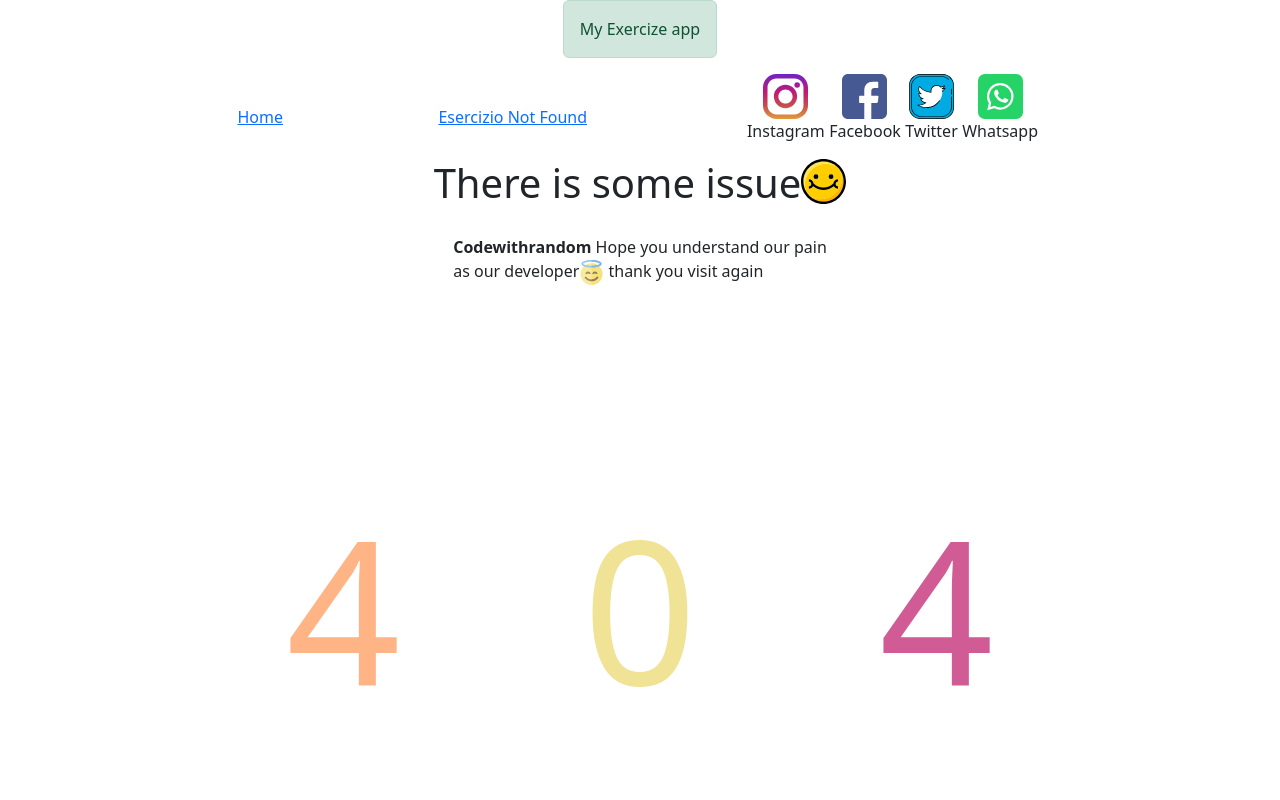
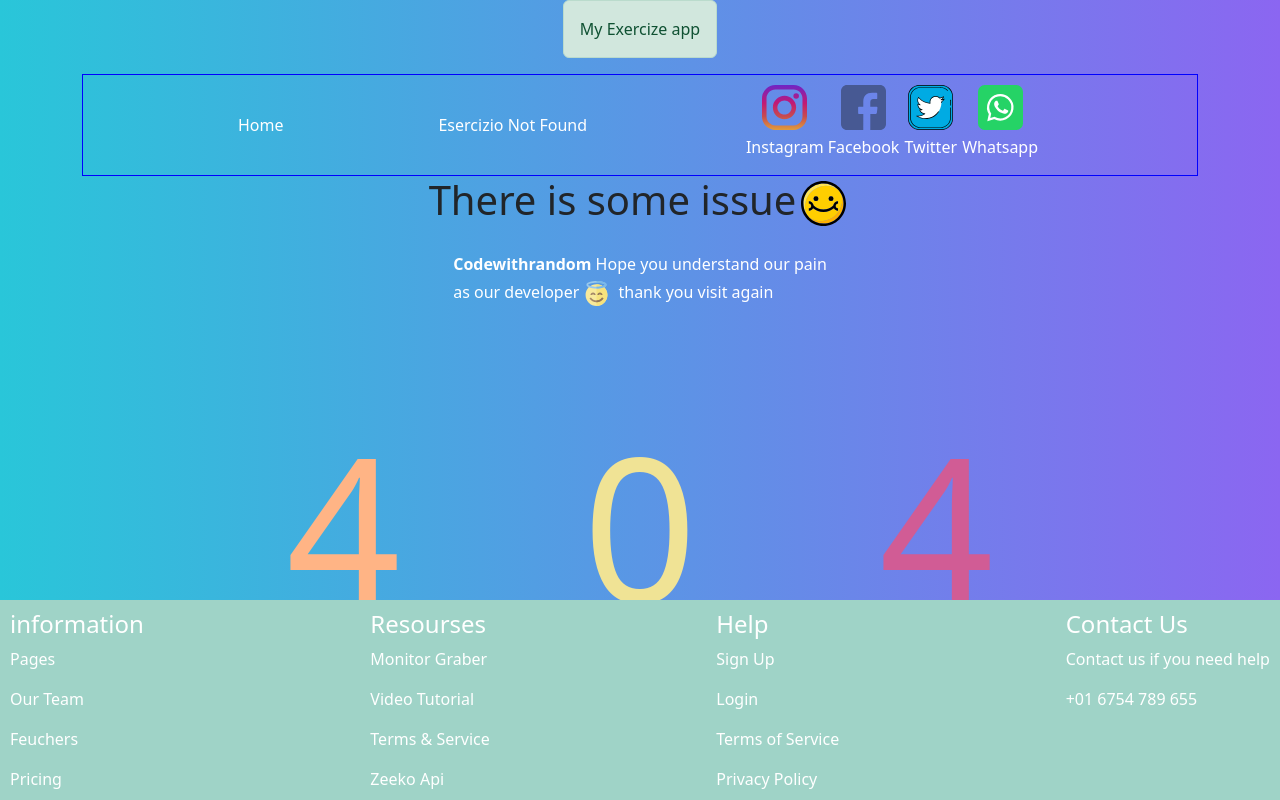
Before and after one commit to Castels88/CodeWithRandom, a React (Create React App) app in the folder my-app/: page /notFound in a window 1280 px wide. Shown: the top 800 px of the page. Built offline with nearby package versions, Linux system fonts and the light colour scheme.

Commit message:
addin footer component

```diff
--- a/my-app/package.json
+++ b/my-app/package.json
@@ -13,6 +13,7 @@
     "react-router": "^6.4.2",
     "react-router-dom": "^6.4.2",
     "react-scripts": "5.0.1",
+    "swr": "^1.3.0",
     "web-vitals": "^2.1.4"
   },
   "scripts": {
--- a/my-app/src/App.js
+++ b/my-app/src/App.js
@@ -3,6 +3,7 @@ import NotFound from '../src/Componets/NotFound'
 import 'bootstrap/dist/css/bootstrap.min.css'
 import { Alert } from 'react-bootstrap'
 import { IconHover } from './Componets/IconHover'
+import { Footer } from './Componets/Footer'
 
 export function App() {
   return (
@@ -15,6 +16,7 @@ export function App() {
       <Routes>
         <Route path="/:notFound" element={<NotFound />} />
       </Routes>
+      <Footer />
     </div>
   )
 }
--- a/my-app/src/CSS/App.css
+++ b/my-app/src/CSS/App.css
@@ -22,7 +22,7 @@ img{
   flex-direction: column;
   align-items: center;
   width: 100%;
-  height: 100%;
+  height: 70%;
 }
 .testo{
   margin-top: 20px;
--- /dev/null
+++ b/my-app/src/CSS/Footer.css
@@ -0,0 +1,23 @@
+*{
+    margin: 0;padding: 0;
+    box-sizing: border-box;
+}
+.f_container{
+    width: 100%;
+    height: 200px;
+    display: flex;
+    justify-content: space-between;
+    position: fixed;
+    bottom: 0;
+    background-color: #9fd3c7;
+
+}
+.col_1{
+    margin: 10px;
+}
+h4{
+    color: white;
+}
+p{
+    color: white;
+}
--- a/my-app/src/CSS/IconHover.css
+++ b/my-app/src/CSS/IconHover.css
@@ -10,6 +10,8 @@
     align-items: center;
     cursor: pointer;
     transition: all .4s;
+    margin-top: 5px;
+
 }
 
 
@@ -21,21 +23,31 @@
     color: white;
     box-shadow: 0 0 50px #b315917c;
     transition: all .4s;
+    margin-top: 2px;
 
 }
 .box:nth-child(2):hover{
     width: 80px;
     background: #1877f2;
     box-shadow: 0 0 50px #1876f285;
+    margin-top: 2px;
+
 }
 
 .box:nth-child(3):hover{
     width: 80px;
     background: #1da1f2;
     box-shadow: 0 0 50px #1da0f280;
+    margin-top: 2px;
+
 }
 .box:nth-child(4):hover{
     width: 80px;
     background: #25d366;
     box-shadow: 0 0 50px #25d3657e;
+    margin-top: 2px;
+
 }
+img{
+    margin: 5px;
+}
--- a/my-app/src/index.css
+++ b/my-app/src/CSS/index.css
@@ -7,6 +7,8 @@ body {
     sans-serif;
   -webkit-font-smoothing: antialiased;
   -moz-osx-font-smoothing: grayscale;
+  background:  linear-gradient(90deg, rgb(41, 198, 217) 0%, rgb(139, 102, 241) 100%);;
+
 }
 
 code {
@@ -24,4 +26,9 @@ nav{
   width: 100%;
   justify-content: space-evenly;
   align-items: center;
+  border: 1px solid blue;
 }
+nav a{
+  color:white;
+  text-decoration: none;
+}
--- /dev/null
+++ b/my-app/src/Componets/Footer.js
@@ -0,0 +1,66 @@
+/* eslint-disable jsx-a11y/anchor-has-content */
+import '../CSS/Footer.css'
+
+export function Footer() {
+  return (
+    <div className="f_container">
+      <div className="col_1">
+        <h4>information</h4>
+        <p>
+          <a href="/"></a>Pages
+        </p>
+        <p>
+          <a href="/"></a>Our Team
+        </p>
+        <p>
+          <a href="/"></a>Feuchers
+        </p>
+        <p>
+          <a href="/"></a>Pricing
+        </p>
+      </div>
+
+      <div className="col_1">
+        <h4>Resourses</h4>
+        <p>
+          <a href="/"></a>Monitor Graber
+        </p>
+        <p>
+          <a href="/"></a>Video Tutorial
+        </p>
+        <p>
+          <a href="/"></a>Terms & Service
+        </p>
+        <p>
+          <a href="/"></a>Zeeko Api
+        </p>
+      </div>
+
+      <div className="col_1">
+        <h4>Help</h4>
+        <p>
+          <a href="/"></a>Sign Up
+        </p>
+        <p>
+          <a href="/"></a>Login
+        </p>
+        <p>
+          <a href="/"></a>Terms of Service
+        </p>
+        <p>
+          <a href="/"></a>Privacy Policy
+        </p>
+      </div>
+
+      <div className="col_1">
+        <h4>Contact Us</h4>
+        <p>
+          <a href="/"></a>Contact us if you need help{' '}
+        </p>
+        <p>
+          <a href="/"></a>+01 6754 789 655
+        </p>
+      </div>
+    </div>
+  )
+}
--- a/my-app/src/index.js
+++ b/my-app/src/index.js
@@ -1,6 +1,6 @@
 import React from 'react'
 import ReactDOM from 'react-dom/client'
-import './index.css'
+import '../src/CSS/index.css'
 import reportWebVitals from './reportWebVitals'
 import { Root } from './Root'
 
```
Also changed, not shown: 1 other file (tests, documents, lock files or other folders).
